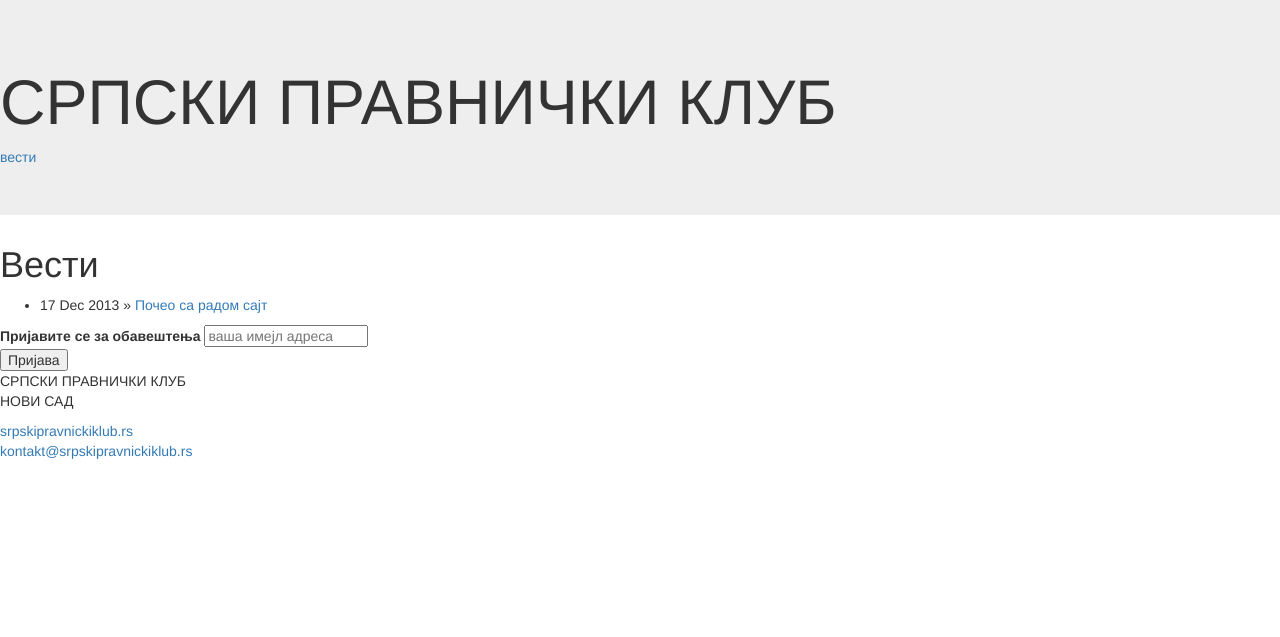
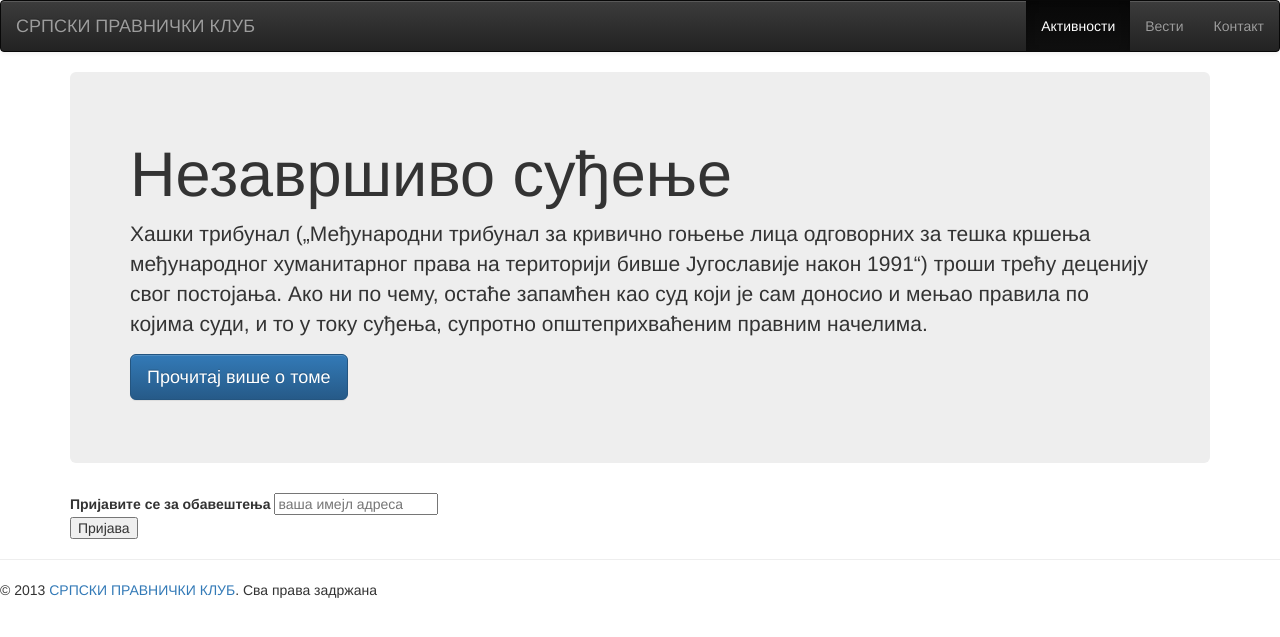
Before and after one commit to kulakajak/srpskipravnickiklub, a Jekyll site: the page built from index.html, in a window 1280 px wide. Shown: the top 637 px of the page. Built offline with Jekyll 4.4.1, drawn with Linux system fonts in a browser that asks for light colours; nearby versions of some CDN libraries; Markdown is read by kramdown in place of the engine named in the settings; comment, search, counter and statistics services are not loaded.

Commit message:
adding kontakt vesti page

```diff
--- a/_layouts/default.html
+++ b/_layouts/default.html
@@ -15,6 +15,8 @@
         <!-- Custom CSS
         <link rel="stylesheet" href="/css/main.css"> -->
 
+        <link rel="stylesheet" href="/css/spk.css">
+
         <!-- Latest compiled and minified CSS -->
         <link rel="stylesheet" href="//netdna.bootstrapcdn.com/bootstrap/3.0.3/css/bootstrap.min.css">
 
@@ -26,30 +28,36 @@
 
     </head>
     <body>
-
-        <div class="site">
-          <div class="jumbotron">
-            <h1 >{{ site.name }}</h1>
-            <a class="extra" href="/">вести</a>
+      <nav class="navbar navbar-default navbar-inverse" role="navigation">
+        <div class="navbar-container">
+          <div class="navbar-header">
+          <button type="button" class="navbar-toggle" data-toggle="collapse" data-target=".navbar-ex1-collapse">
+          <span class="sr-only">Toggle navigation</span>
+           <i class="fa fa-bars"></i>
+           </button>
+           <a class="navbar-brand" href="/">{{ site.name }}</a>
           </div>
+        </div>
+        <div id="nav-collapse" class="collapse navbar-collapse navbar-ex1-collapse">
+          <ul class="nav navbar-nav navbar-right">
+            <li class="active"><a title="Сазнајте више о нашим активностима" class="scroll brand-1" href="/">Активности</a></li>
+          <li><a title="Прочитајте вести" href="/vesti">Вести</a></li>
+          <li><a title="Контактирајте нас" href="/kontakt">Контакт</a></li>
+        </ul>
+      </div>
+      </nav>
+      <div class="container">
 
           {{ content }}
 
-          <div class="footer">
-            <div class="contact">
-              <p>
-                СРПСКИ ПРАВНИЧКИ КЛУБ<br />
-                НОВИ САД<br />
-              </p>
-            </div>
-            <div class="contact">
-              <p>
-                <a href="http://srpskipravnickiklub.rs">srpskipravnickiklub.rs</a><br />
-                <a href="mailto:kontakt@srpskipravnickiklub.rs">kontakt@srpskipravnickiklub.rs</a><br />
-              </p>
-            </div>
-          </div>
-        </div>
+      </div>
 
+      <hr class="featurette-divider">
+      <div id="footer">
+        <p>
+         © 2013 <a href="http://srpskipravnickiklub.rs">СРПСКИ ПРАВНИЧКИ КЛУБ</a>. Сва права задржана
+        </p>
+       </div>
+      </div>
     </body>
 </html>
--- /dev/null
+++ b/css/spk.css
@@ -0,0 +1,2 @@
+#footer {
+}
--- a/index.html
+++ b/index.html
@@ -4,14 +4,11 @@ title: Your New Jekyll Site
 ---
 
 
+<div class="jumbotron">
+  <h1>Незавршиво суђење</h1>
+  <p>Хашки трибунал („Међународни трибунал за кривично гоњење лица одговорних за тешка кршења међународног хуманитарног права на територији бивше Југославије након 1991“) троши трећу деценију свог постојања. Ако ни по чему, остаће запамћен као суд који је сам доносио и мењао правила по којима суди, и то у току суђења, супротно општеприхваћеним правним начелима.</p>
+  <p><a class="btn btn-primary btn-lg" role="button">Прочитај више о томе</a></p>
 
-<div id="home">
-  <h1>Вести</h1>
-  <ul class="posts">
-    {% for post in site.posts %}
-      <li><span>{{ post.date | date_to_string }}</span> &raquo; <a href="{{ post.url }}">{{ post.title }}</a></li>
-    {% endfor %}
-  </ul>
 </div>
 
   <!-- Begin MailChimp Signup Form -->
@@ -33,3 +30,4 @@ title: Your New Jekyll Site
   </div>
 
   <!--End mc_embed_signup-->
+</div>
```
Also changed, not shown: kontakt/index.html (added, +16 -0 lines), vesti/index.html (added, +13 -0 lines). Lines whose indentation alone changed are shown as unchanged.
